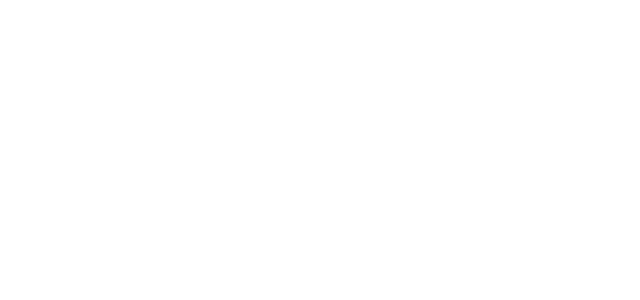
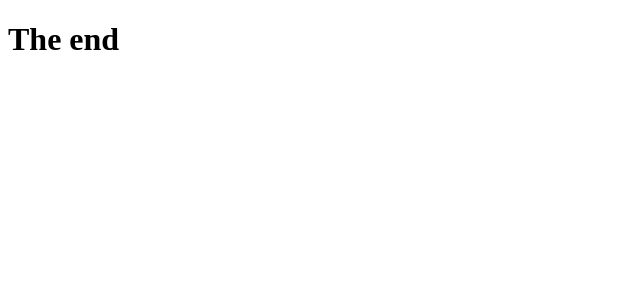
Before and after one commit to JG-exe/frontend_sprookje_copy, a React (Vite) app: page / in a window 1280 px wide. Shown: the top 300 px of the page, without its empty margins (0-640 px from the left). Built offline with nearby package versions, Linux system fonts and the light colour scheme.

Commit message:
feat: add gh-pages dependency and update App component with a heading

```diff
--- a/package.json
+++ b/package.json
@@ -23,6 +23,7 @@
 		"eslint": "^9.39.4",
 		"eslint-plugin-react-hooks": "^7.0.1",
 		"eslint-plugin-react-refresh": "^0.5.2",
+		"gh-pages": "^6.3.0",
 		"globals": "^17.4.0",
 		"vite": "^8.0.1"
 	}
--- a/src/App.jsx
+++ b/src/App.jsx
@@ -3,7 +3,11 @@ import { useState } from "react";
 import "./App.css";
 
 function App() {
-	return <></>;
+	return (
+		<>
+			<h1>The end</h1>
+		</>
+	);
 }
 
 export default App;
```
Also changed, not shown: 1 other file (tests, documents, lock files or other folders).
